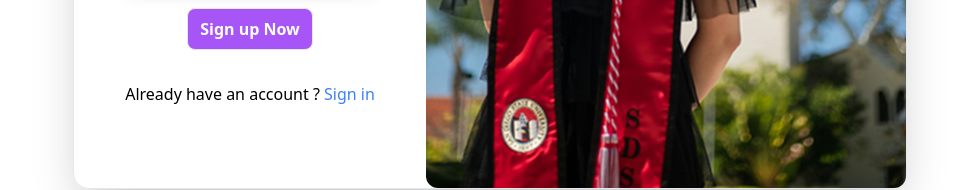
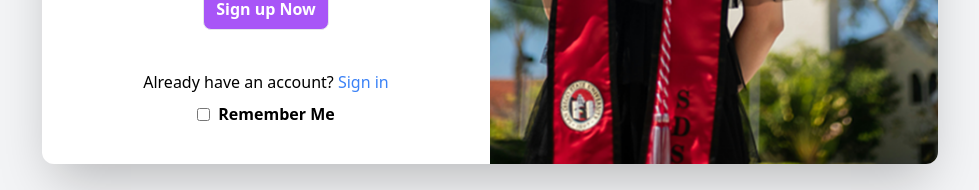
Before and after one commit to trishandulaksha/LMS, a React (Create React App) app in the folder Client/: page / in a window 1280 px wide. Shown: the part 572-762 px from the top of the page, without its empty margins (150-1129 px from the left). Built offline with nearby package versions, Linux system fonts and the light colour scheme; no server answers.

Commit message:
login screen responsiveness added

```diff
--- a/Client/package.json
+++ b/Client/package.json
@@ -17,7 +17,7 @@
     "react": "^18.3.1",
     "react-chartjs-2": "^5.2.0",
     "react-dom": "^18.3.1",
-    "react-router-dom": "^6.23.1",
+    "react-router-dom": "^6.26.2",
     "react-scripts": "^5.0.1",
     "web-vitals": "^2.1.4"
   },
--- a/Client/src/screen/loginScreen/loginScreen.js
+++ b/Client/src/screen/loginScreen/loginScreen.js
@@ -26,54 +26,53 @@ function LoginScreen() {
       <div className="absolute left-0 right-0 mt-4 text-center">
         <Alert checkAlert={checkAlert} />
       </div>
-      <div className="flex items-center justify-center h-screen ">
-        <div className="">
-          <div className="flex items-center justify-center text-center border border-gray-200 shadow-2xl rounded-2xl">
+      <div className="flex items-center justify-center h-screen bg-gray-100">
+        <div className="flex flex-col w-11/12 max-w-4xl overflow-hidden bg-white shadow-2xl sm:flex-row rounded-xl">
+          {/* Left Side - Form */}
+          <div className="flex flex-col items-center justify-center w-full p-8 sm:w-1/2">
+            <div className="text-center">
               {checkClicked ? (
-              <>
-                <div className="mx-12">
                 <LoginUnit setCheckAlert={setCheckAlert} />
-                  <div>
+              ) : (
+                <RegisterUnit setCheckAlert={setCheckAlert} />
+              )}
+              <div className="mt-4">
+                {checkClicked ? (
                   <p>
                     Create New Account{" "}
                     <span
                       className="text-blue-500 cursor-pointer hover:text-blue-800"
-                        onClick={() => checkClicked && setCheckCliked(false)}
+                      onClick={() => setCheckCliked(false)}
                     >
                       Sign up
                     </span>
                   </p>
-                  </div>
-                  <div className="flex items-center justify-center mt-2">
-                    <input type="checkbox" />{" "}
-                    <span className="ml-2 font-bold">Remember Me</span>
-                  </div>
-                </div>
-              </>
                 ) : (
-              <div className="mx-12">
-                <RegisterUnit setCheckAlert={setCheckAlert} />
-                <div className="mt-2">
                   <p>
-                    Already have an account ?{" "}
+                    Already have an account?{" "}
                     <span
                       className="text-blue-500 cursor-pointer hover:text-blue-800"
-                      onClick={() => !checkClicked && setCheckCliked(true)}
+                      onClick={() => setCheckCliked(true)}
                     >
                       Sign in
                     </span>
                   </p>
+                )}
+              </div>
+              <div className="flex items-center justify-center mt-2">
+                <input type="checkbox" />
+                <span className="ml-2 font-bold">Remember Me</span>
               </div>
             </div>
-            )}
+          </div>
 
-            <div className="">
+          {/* Right Side - Image */}
+          <div className="hidden sm:block sm:w-1/2">
             <img
               src={login2}
-                alt="Login IMG"
-                className="object-cover w-full h-auto rounded-xl"
+              alt="Login"
+              className="object-cover w-full h-full"
             />
-            </div>
           </div>
         </div>
       </div>
```
Also changed, not shown: 1 other file (tests, documents, lock files or other folders). Lines whose indentation alone changed are shown as unchanged.
